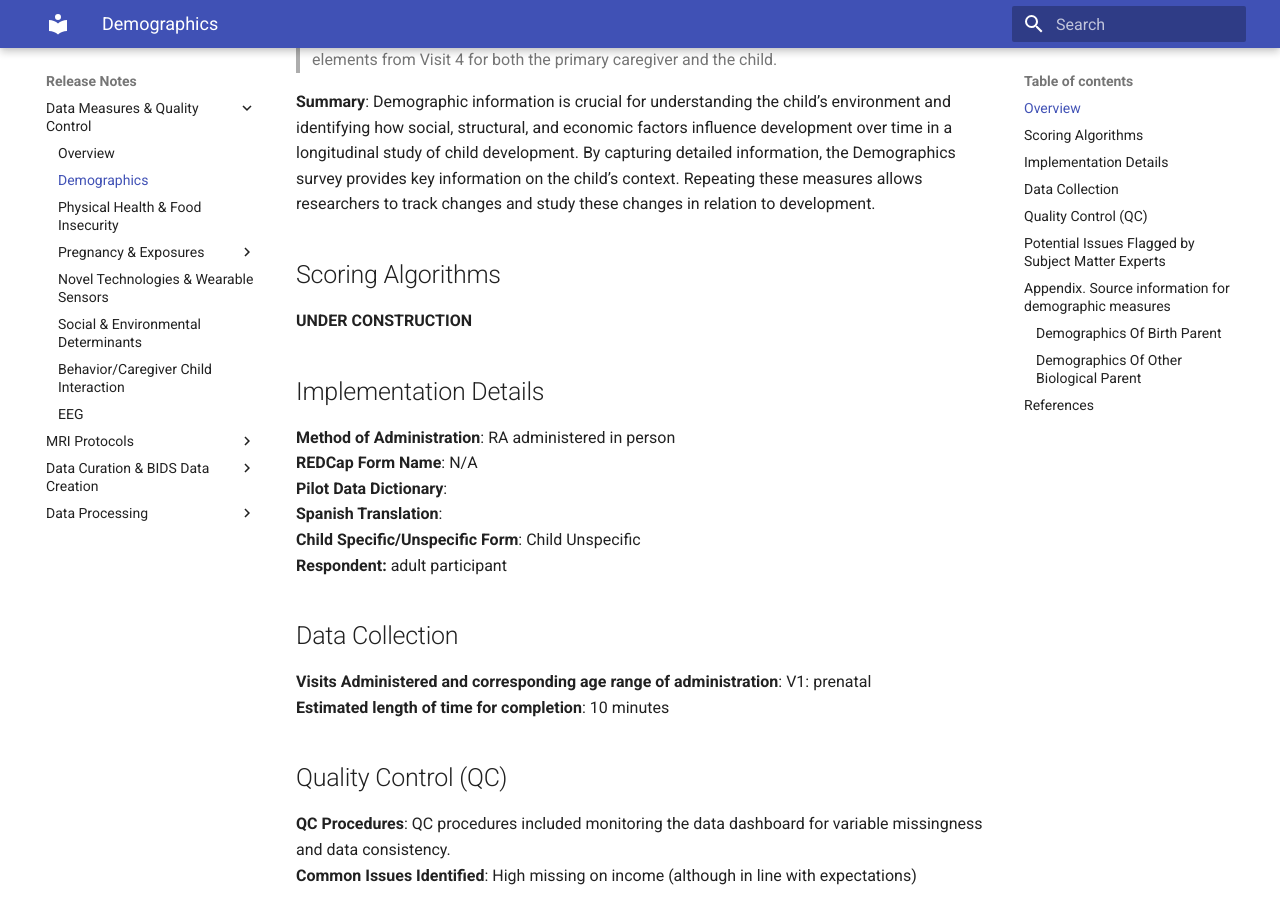
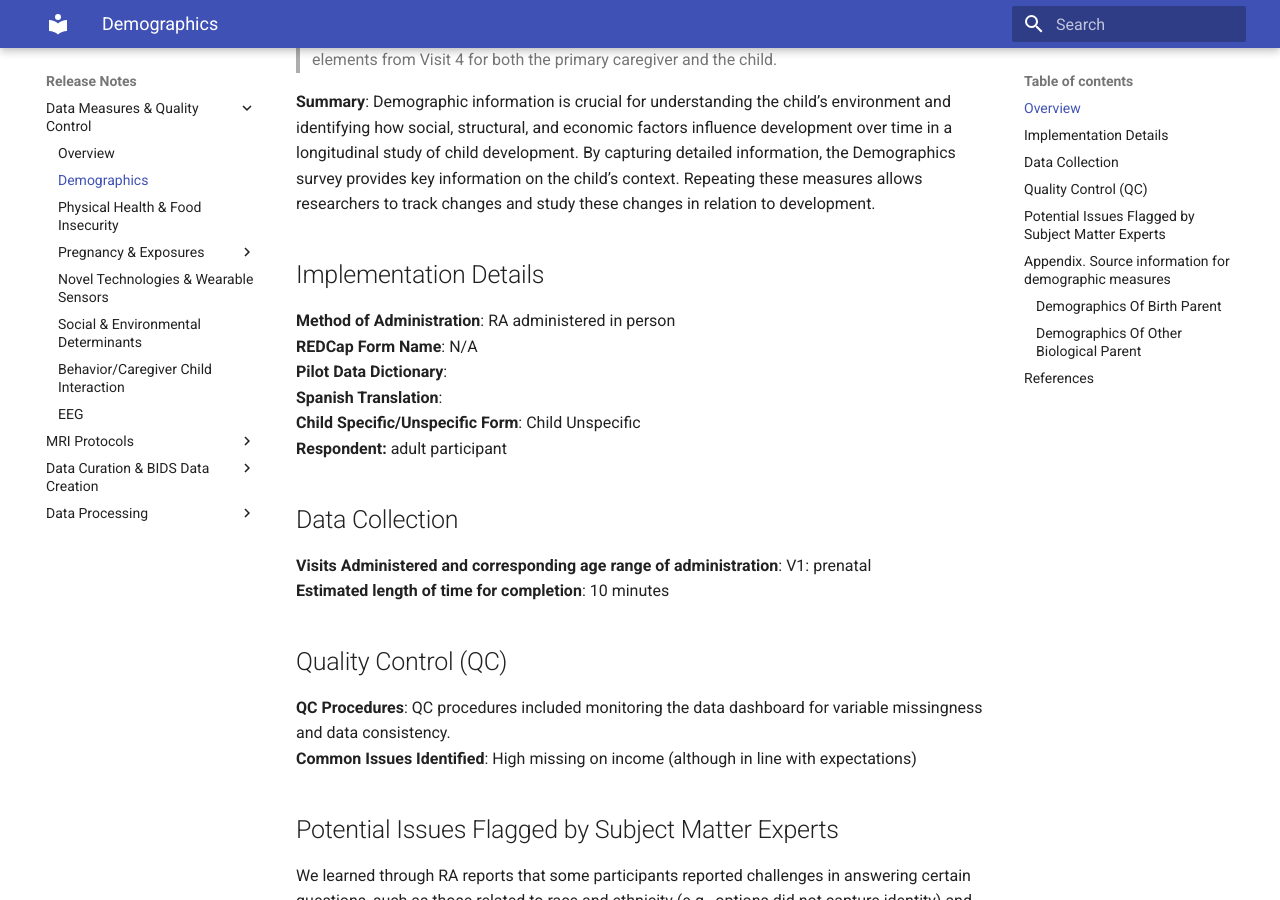
Before and after one commit to mattcieslak/hbcd-docs, an MkDocs documentation site: the page built from docs/measures/demographics.md, in a window 1280 px wide and 900 px high, scrolled down 1055 px. Built offline with MkDocs 1.6.1 and Material for MkDocs 9.7.7, drawn with Linux system fonts in a browser that asks for light colours.

Commit message:
Update demographics.md

```diff
--- a/docs/measures/demographics.md
+++ b/docs/measures/demographics.md
@@ -11,9 +11,6 @@ From [Cioffredi et al, *Developmental Cognitive Neuroscience,* 2024](https://www
 > Careful consideration was given to ensure that questions were inclusive of diverse populations and could capture a wide range of family structures and living situations that may impact child health outcomes. As a result, survey elements available within the PhenX Toolkit and other large-scale NIH studies were reviewed and modified by the Social and Environmental Determinants working group and the HBCD Diversity, Equity, and Inclusion (DEI) Committee to reduce bias and correct for embedded assumptions of heteronormative nuclear-family structures (see **Table** with sources, below). Future demographics surveys will repeat survey elements from Visit 4 for both the primary caregiver and the child.
 
 **Summary**: Demographic information is crucial for understanding the child’s environment and identifying how social, structural, and economic factors influence development over time in a longitudinal study of child development. By capturing detailed information, the Demographics survey provides key information on the child’s context. Repeating these measures allows researchers to track changes and study these changes in relation to development.
-
-## Scoring Algorithms
-**UNDER CONSTRUCTION**
 
 ## Implementation Details
 **Method of Administration**: RA administered in person
```
